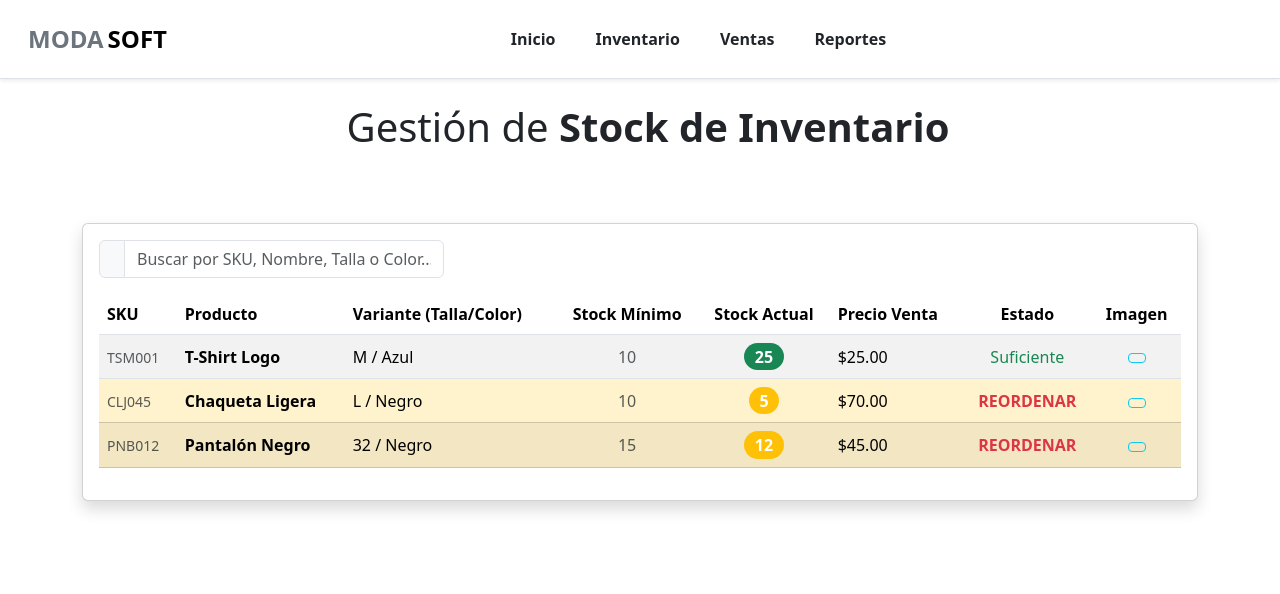
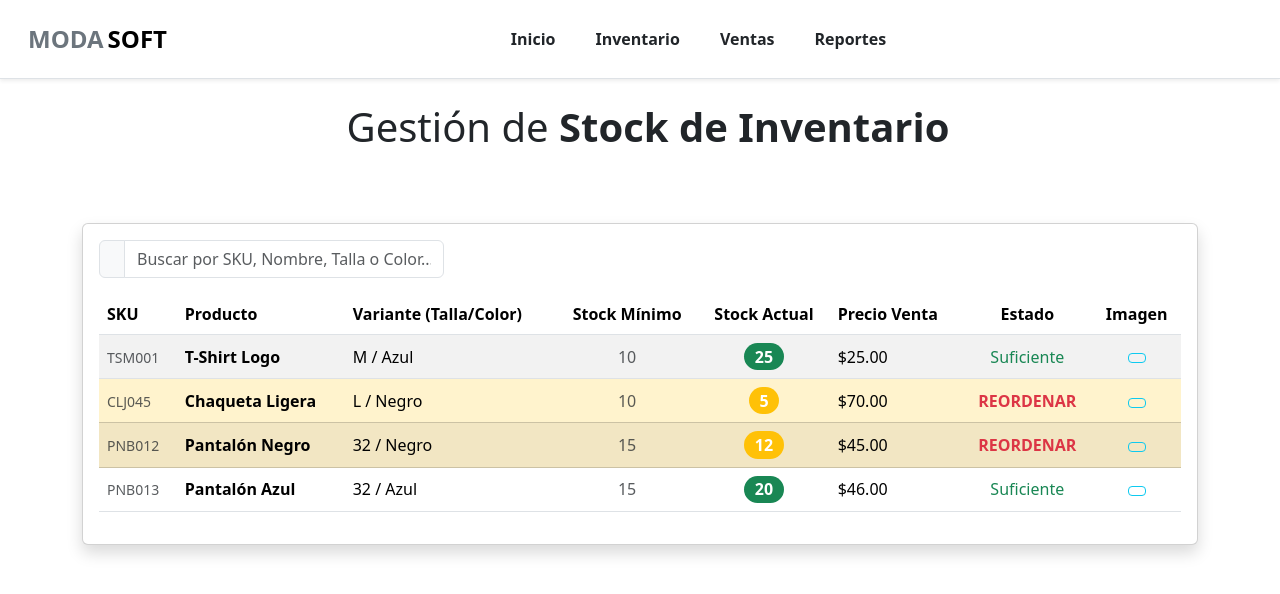
Before and after one commit to sukkoy298/ModaSoft, a Vue app in the folder moda-soft/: page / in a window 1280 px wide. Shown: the top 594 px of the page. Built offline with nearby package versions, Linux system fonts and the light colour scheme.

Commit message:
Añadido un valor más al array de productos en inventario

```diff
--- a/moda-soft/src/components/Inventario.vue
+++ b/moda-soft/src/components/Inventario.vue
@@ -93,7 +93,8 @@ import MostrarImagenProd from './MostrarImagenProd.vue';
 const dataInventario = ref([
     { id: 101, sku: 'TSM001', nombre: 'T-Shirt Logo', talla: 'M', color: 'Azul', stock: 25, stockMinimo: 10, precioVenta: 25.00, rutaImagen: "/tshirt.jpg" },
     { id: 102, sku: 'CLJ045', nombre: 'Chaqueta Ligera', talla: 'L', color: 'Negro', stock: 5, stockMinimo: 10, precioVenta: 70.00, rutaImagen: "/chaqueta_ligera.jpg" },
-    { id: 103, sku: 'PNB012', nombre: 'Pantalón Negro', talla: '32', color: 'Negro', stock: 12, stockMinimo: 15, precioVenta: 45.00, rutaImagen: "/patalon_negro.jpg" }
+    { id: 103, sku: 'PNB012', nombre: 'Pantalón Negro', talla: '32', color: 'Negro', stock: 12, stockMinimo: 15, precioVenta: 45.00, rutaImagen: "/patalon_negro.jpg" },
+    { id: 104, sku: 'PNB013', nombre: 'Pantalón Azul', talla: '32', color: 'Azul', stock: 20, stockMinimo: 15, precioVenta: 46.00, rutaImagen: "" }
     ]);
 
   //funcionalidad para poder filtrar valores en la tabla con computed
```
